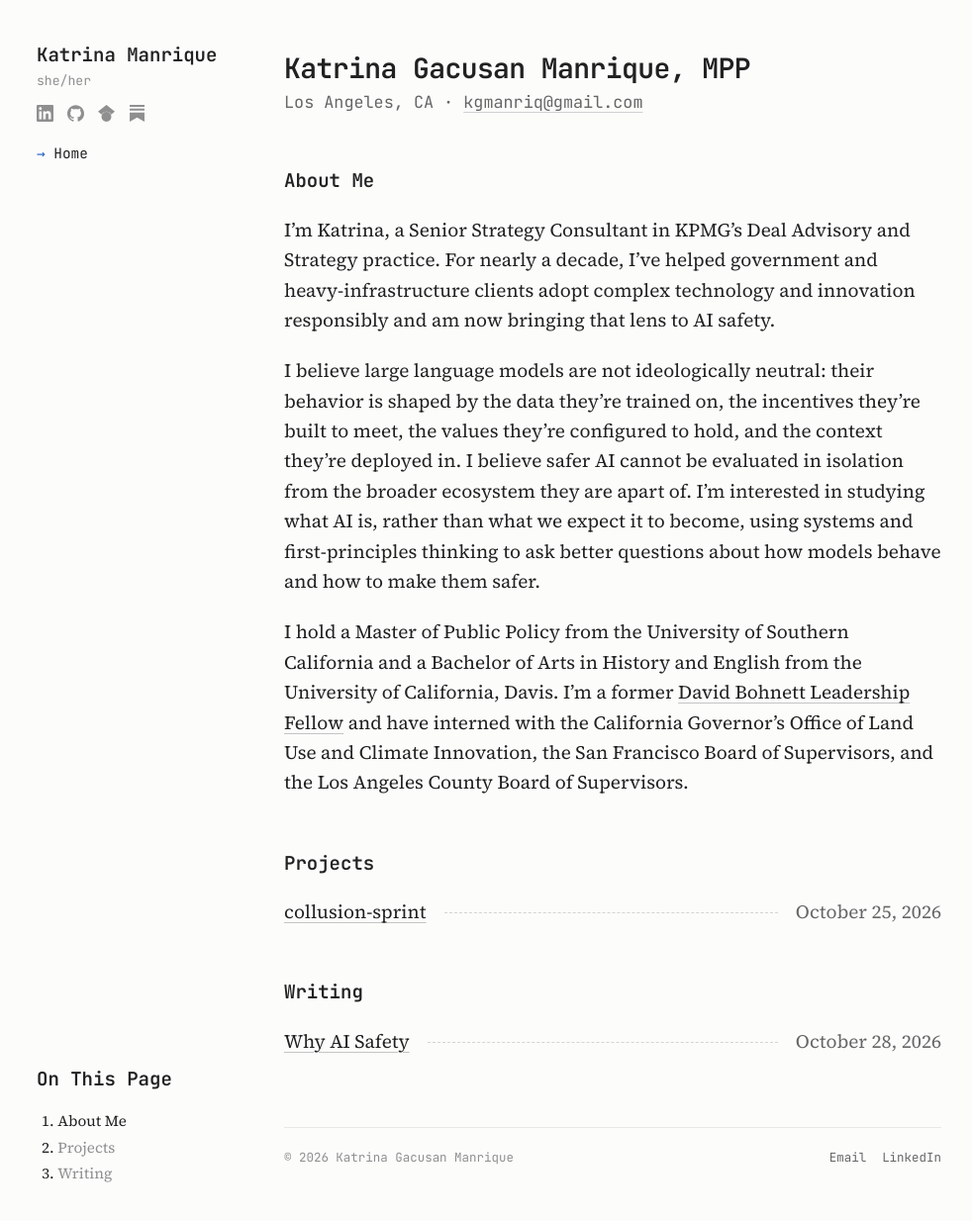
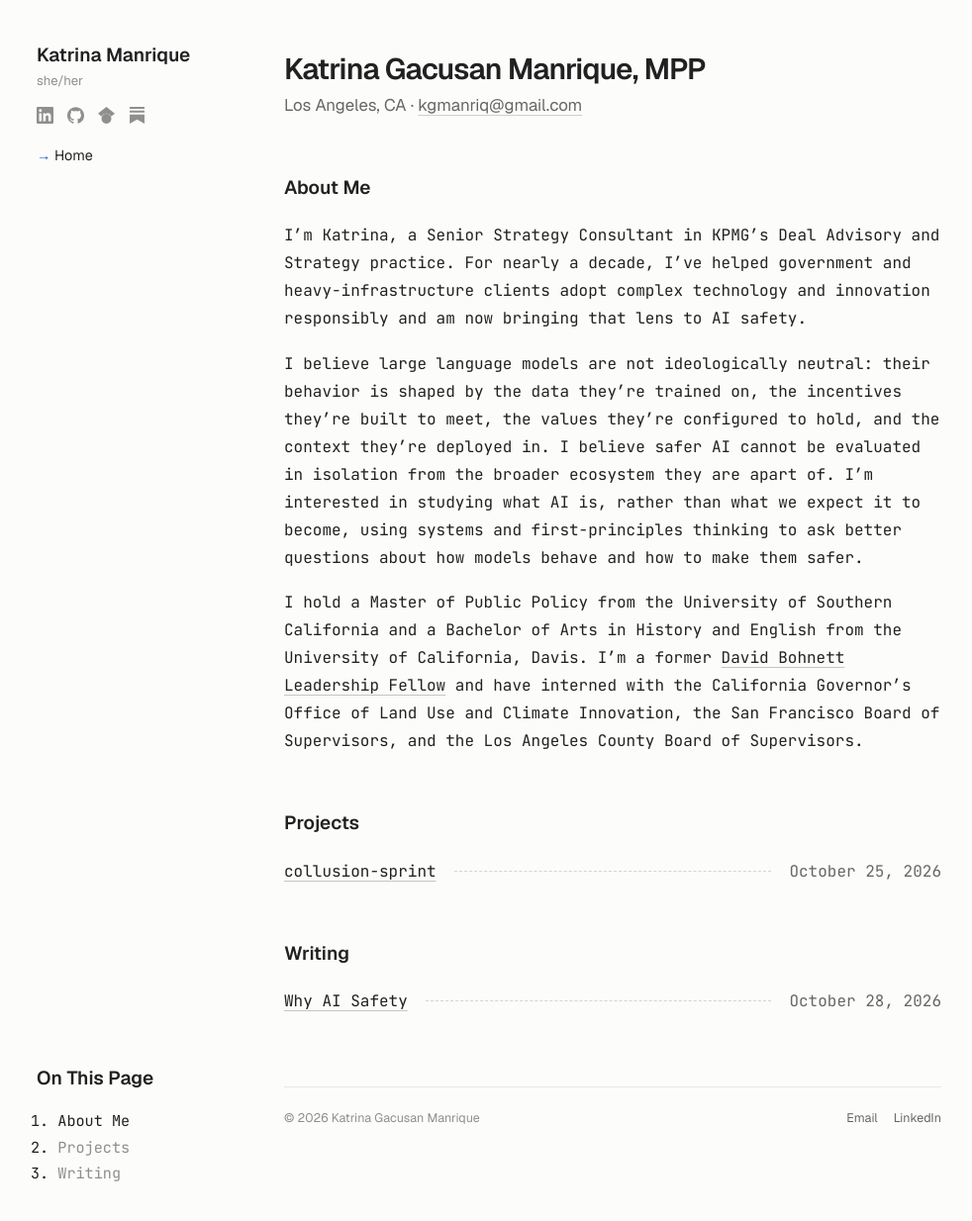
Before and after one commit to kgmanriq/kgmanriq.github.io, a Jekyll site: the page built from index.html, in a window 1280 px wide and 1244 px high. Shown: the top 1234 px of the window at 99% size, without its empty margins (11-993 px from the left). Built offline with Jekyll 4.4.1, drawn with Linux system fonts in a browser that asks for light colours.

Commit message:
Geist for headings, JetBrains Mono for body text
Co-Authored-By: Claude Opus 5.5 <noreply@anthropic.com>
Claude-Session: https://claude.ai/code/session_01EuuEgRVzQ3seSDn6GstdDW

```diff
--- a/_layouts/default.html
+++ b/_layouts/default.html
@@ -6,7 +6,7 @@
   {% seo %}
   <link rel="preconnect" href="https://fonts.googleapis.com">
   <link rel="preconnect" href="https://fonts.gstatic.com" crossorigin>
-  <link href="https://fonts.googleapis.com/css2?family=JetBrains+Mono:wght@400;500;600;700&family=Source+Serif+4:ital,opsz,wght@0,8..60,400;0,8..60,600;1,8..60,400&display=swap" rel="stylesheet">
+  <link href="https://fonts.googleapis.com/css2?family=Geist:wght@400;500;600;700&family=JetBrains+Mono:ital,wght@0,400;0,600;1,400&display=swap" rel="stylesheet">
   <link rel="stylesheet" href="{{ '/assets/css/style.css' | relative_url }}?v={{ site.time | date: '%s' }}">
 </head>
 <body>
--- a/assets/css/style.css
+++ b/assets/css/style.css
@@ -7,9 +7,9 @@
   --line: #e8e8e5;
   --accent: #1f5fbf;
   --accent-soft: #edf2fa;
-  --serif: "JetBrains Mono", ui-monospace, Menlo, Consolas, monospace;
-  --sans: "JetBrains Mono", ui-monospace, Menlo, Consolas, monospace;
-  --body: "Source Serif 4", Georgia, "Times New Roman", serif;
+  --serif: "Geist", "Helvetica Neue", Helvetica, Arial, sans-serif;
+  --sans: "Geist", "Helvetica Neue", Helvetica, Arial, sans-serif;
+  --body: "JetBrains Mono", ui-monospace, Menlo, Consolas, monospace;
   --col: 720px;
   --note: 230px;
   --gap: 40px;
@@ -21,7 +21,7 @@ body {
   margin: 0;
   background: var(--bg);
   color: var(--text);
-  font: 400 19px/1.6 var(--body);
+  font: 400 16px/1.75 var(--body);
   -webkit-font-smoothing: antialiased;
 }
 a {
@@ -70,7 +70,7 @@ p { margin: 0 0 1.1em; }
 
 /* ---------- Page header & headings ---------- */
 .page-head { margin-bottom: 44px; }
-.page-head h1 { font-family: var(--serif); font-weight: 600; letter-spacing: -0.02em; font-size: 1.75rem; line-height: 1.2; margin: 0 0 4px; }
+.page-head h1 { font-family: var(--serif); font-weight: 600; letter-spacing: -0.03em; font-size: 1.85rem; line-height: 1.2; margin: 0 0 4px; }
 .subtitle { font-family: var(--sans); color: var(--muted); font-size: 1.05rem; margin: 0; }
 .subtitle a { text-decoration-color: #d0d0d0; }
 
@@ -146,7 +146,7 @@ p { margin: 0 0 1.1em; }
 }
 /* Small: sidebar becomes a top bar */
 @media (max-width: 760px) {
-  body { font-size: 17px; }
+  body { font-size: 14.5px; }
   .layout { display: block; padding: 0 20px; }
   .sidebar-inner { position: static; height: auto; padding: 24px 0 0; display: block; }
   .side-name { margin-bottom: 8px; }
```
